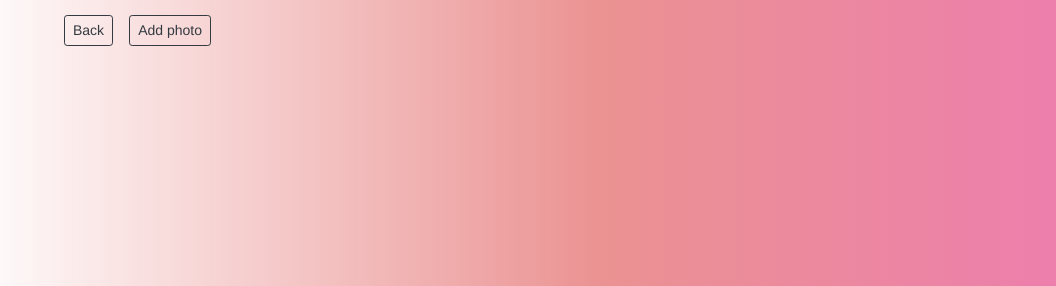
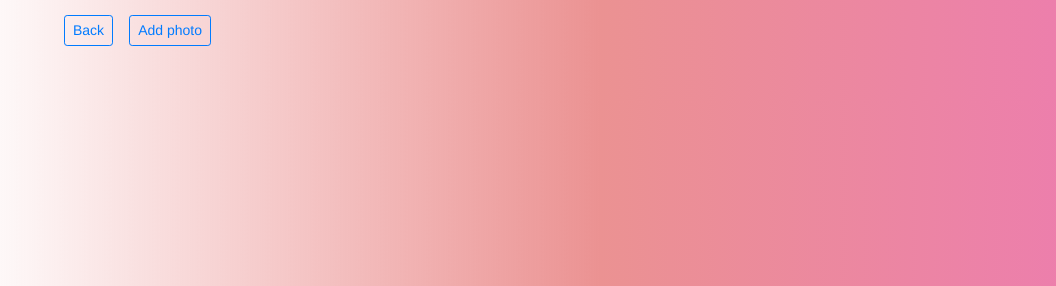
Before and after one commit to Karenkoech/Gallery_app, a Django app: template images/templates/images/images.html in a window 1280 px wide. Shown: the part 291-577 px from the top of the page, without its empty margins (40-1096 px from the left). Run offline with Django 3.2, Linux system fonts and the light colour scheme; the template is opened without the code that fills it, so the values that code supplies are empty; some libraries are stand-ins or nearby versions.

Commit message:
add styling to the page

```diff
--- a/images/templates/images/images.html
+++ b/images/templates/images/images.html
@@ -23,10 +23,10 @@
     </div>
     <div class="row m-5">
         <div class="text-center">
-            <a class="btn btn-outline-dark btn-sm m-2" href="{% url 'home' %}" role="button">Back</a>
+            <a class="btn btn-outline-primary btn-sm m-2" href="{% url 'home' %}" role="button">Back</a>
         </div>
         <div class="text-center">
-            <a href="{% url 'addPhoto' %}" class="btn btn-outline-dark btn-sm m-2">Add photo</a>
+            <a href="{% url 'addPhoto' %}" class="btn btn-outline-primary btn-sm m-2">Add photo</a>
         </div>
     </div>
 
```
